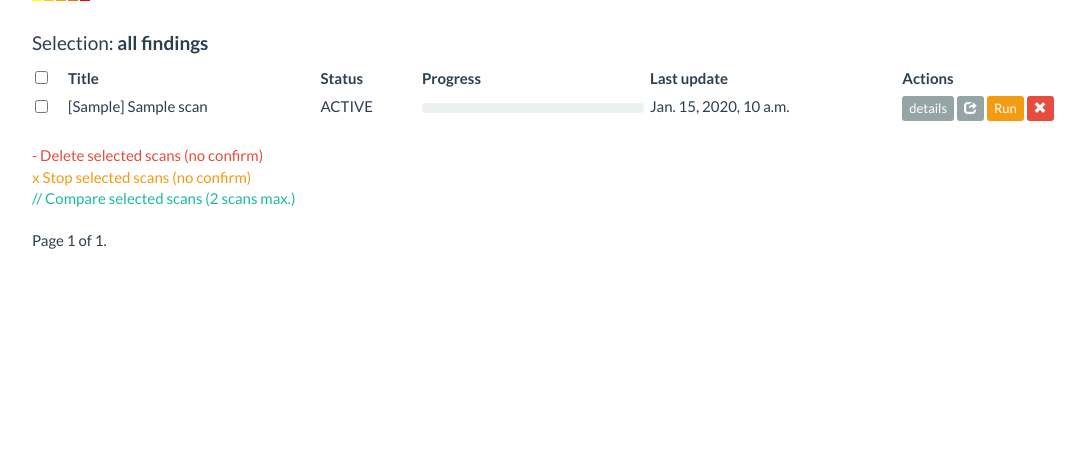
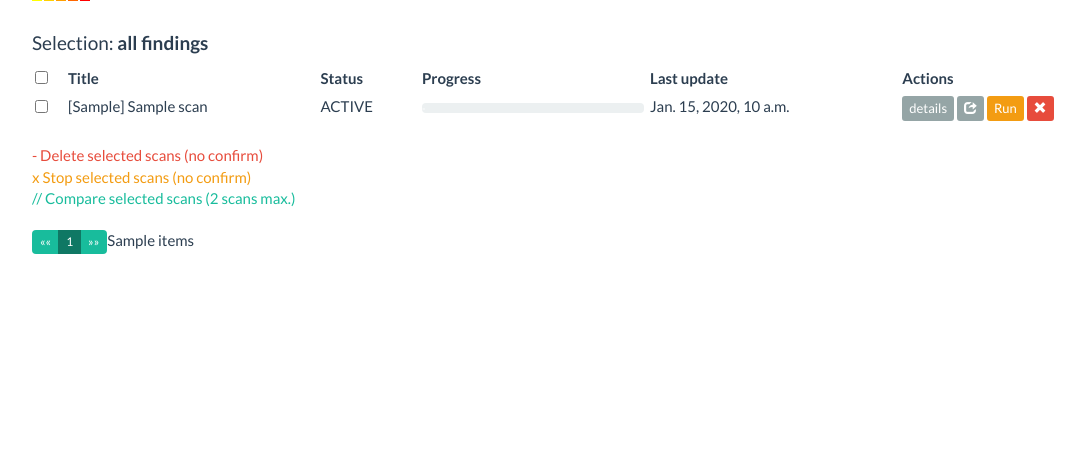
Before and after one commit to Patrowl/PatrowlManager, a Django app: template scans/templates/list-scans-performed.html in a window 1280 px wide. Shown: the part 262-715 px from the top of the page, without its empty margins (38-1123 px from the left). Run offline with Django 3.2, Linux system fonts and the light colour scheme; the template is opened without the code that fills it: most values are stand-ins (such as "Sample title", 1, 10 or a date in 2020); parts of the project's set-up code (start-up, migrations or seed data) failed here and were passed over; some libraries are stand-ins or nearby versions.

Commit message:
paginate scan definition detailed view and performed scans view

```diff
--- a/scans/templates/edit-scan-definition.html
+++ b/scans/templates/edit-scan-definition.html
@@ -61,7 +61,7 @@ label.radio {
 </ul>
 
 <div class="container">
-  <form action="{% url 'edit_scan_def_view2' scan_def.id %}" method="post" class="form-horizontal">
+  <form action="{% url 'edit_scan_def_view' scan_def.id %}" method="post" class="form-horizontal">
     <legend>Edit a scan definition (ID: {{scan_def.id}})</legend>
     {% csrf_token %}
 
--- a/scans/templates/list-scans-performed.html
+++ b/scans/templates/list-scans-performed.html
@@ -15,19 +15,6 @@
 @keyframes spin {
     from { transform: scale(1) rotate(0deg);}
     to { transform: scale(1) rotate(360deg);}
-}
-
-.progress-bar-high {
-  background-color: #E43725
-}
-.progress-bar-medium {
-  background-color: #EE9336
-}
-.progress-bar-low {
-  background-color: #FDC431
-}
-.progress-bar-info {
-  background-color: #357ABD
 }
 
 table tr td.scan-progress {
@@ -188,20 +175,45 @@ table tr td.scan-progress {
     <a class="text-warning btn-stop-selected" href="#">x Stop selected scans (no confirm)</a><br/>
     <a class="text-default btn-compare-selected" href="#">// Compare selected scans (2 scans max.)</a>
   </div>
-  <div class="pagination">
-    <span class="step-links">
-        {% if scans.has_previous %}
-            <a href="?page={{ scans.previous_page_number }}">previous</a>
-        {% endif %}
 
-        <span class="current">
-            Page {{ scans.number }} of {{ scans.paginator.num_pages }}.
-        </span>
-
-        {% if scans.has_next %}
-            <a href="?page={{ scans.next_page_number }}">next</a>
-        {% endif %}
-    </span>
+  <div style="display: inline-flex;">
+    <ul class="pagination pagination-xs">
+      <li class="page-item">
+        <a class="page-link" href="#" onclick="gotopage(1);">&laquo;&laquo;</a>
+      </li>
+      {% if scans.has_previous %}
+      <li class="page-item">
+        <a class="page-link" href= "#" onclick="gotopage({{ scans.previous_page_number }});">&laquo;</a>
+      </li>
+      {% endif %}
+      {{scans.paginator.items}}
+      {% for pn in scans.paginator.page_range %}
+      {% if pn == scans.number %}
+      <li class="page-item active">
+      {% else %}
+      <li class="page-item">
+      {% endif %}
+        <a class="page-link" href="#" onclick="gotopage({{ pn }});">{{ pn }}</a>
+      </li>
+      {% endfor %}
+      {% if scans.has_next %}
+      <li class="page-item">
+        <a class="page-link" href="#" onclick="gotopage({{ scans.next_page_number }});">&raquo;</a>
+      </li>
+      {% endif %}
+      <li class="page-item">
+        <a class="page-link" href="#" onclick="gotopage({{ scans.paginator.num_pages }});">&raquo;&raquo;</a>
+      </li>
+    </ul>
+    <!-- <div style="margin: 21px;">
+      <select id="nb_rows_per_page" >
+        <option value="10" selected>10</option>
+        <option value="25">25</option>
+        <option value="50">50</option>
+        <option value="200">200</option>
+      </select>
+      scans per page
+    </div> -->
   </div>
 
 
@@ -330,6 +342,13 @@ table tr td.scan-progress {
     var strTime = hours + ':' + minutes// + ' ' + ampm;
     return date.getDate() + "/" + date.getMonth()+1 + "/" + date.getFullYear() + " - " + strTime + " (1h)";
   }
+
+  // Goto paginate
+  url = new URL(window.location.href);
+  var gotopage = function gotopage(page_num) {
+    url.searchParams.set("page", page_num);
+    window.location = url.search;
+  };
 
 
   var cal = new CalHeatMap();
--- a/templates/base.html
+++ b/templates/base.html
@@ -242,6 +242,11 @@
       background-color: #3498db;
     }
 
+    .pagination>li>a, .pagination>li>span {
+      padding: 2px 7px;
+      font-size: 12px;
+    }
+
   </style>
 </head>
 
```
Also changed, not shown: assets/templates/list-assets.html (+1 -6 lines), scans/templates/details-scan-def.html (+48 -1 lines), scans/views.py (+14 -1 lines).
